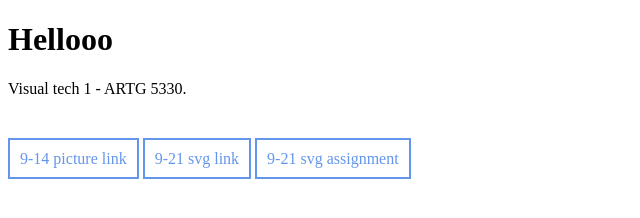
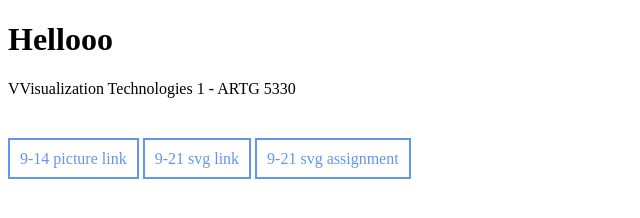
Before and after one commit to nkux1/nkux.github.io, a plain HTML site: page index.html in a window 1280 px wide. Shown: the whole page, without its empty margins (0-640 px from the left). Drawn offline with Linux system fonts and the light colour scheme.

Commit message:
Update index.html

```diff
--- a/index.html
+++ b/index.html
@@ -6,7 +6,7 @@
 </head>
 <body>
     <h1>Hellooo</h1>
-    <p>Visual tech 1 - ARTG 5330.</p>
+    <p>VVisualization Technologies 1 - ARTG 5330 </p>
     <br><br>
     <a class="links" href="/homework/09-14/index.html">9-14 picture link</a>
     <a class="links" href="/homework/9-21/index.html">9-21 svg link</a>
```
